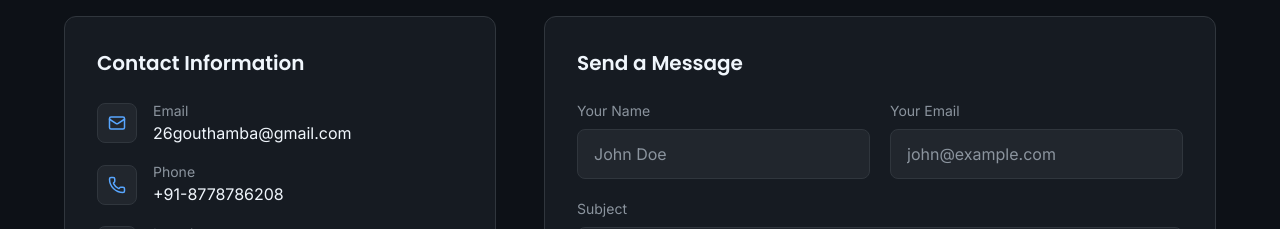
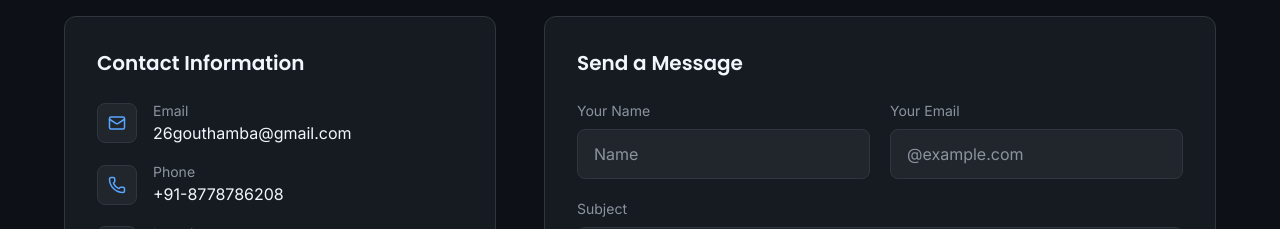
Before and after one commit to Gouthambalaji03/Goutham-Balaji-P-S-Portfolio, a React (Vite) app: page / in a window 1280 px wide. Shown: the part 3060-3289 px from the top of the page. Built offline with nearby package versions, Linux system fonts and the light colour scheme.

Commit message:
github account linked properly

```diff
--- a/src/components/Contact.jsx
+++ b/src/components/Contact.jsx
@@ -18,7 +18,7 @@ const Contact = () => {
 
   const socialLinks = [
     { icon: Linkedin, label: 'LinkedIn', href: 'https://www.linkedin.com/in/gouthambalajips' },
-    { icon: Github, label: 'GitHub', href: 'https://github.com/gouthambalajips' },
+    { icon: Github, label: 'GitHub', href: 'https://github.com/Gouthambalaji03' },
   ];
 
   const handleChange = (e) => {
@@ -115,7 +115,7 @@ const Contact = () => {
                       onChange={handleChange}
                       required
                       className="w-full px-3 sm:px-4 py-2.5 sm:py-3 rounded-lg bg-dark-light border border-dark-border text-text-primary placeholder-text-muted focus:outline-none focus:border-primary transition-colors text-sm sm:text-base"
-                      placeholder="John Doe"
+                      placeholder="Name"
                     />
                   </div>
                   <div>
@@ -130,7 +130,7 @@ const Contact = () => {
                       onChange={handleChange}
                       required
                       className="w-full px-3 sm:px-4 py-2.5 sm:py-3 rounded-lg bg-dark-light border border-dark-border text-text-primary placeholder-text-muted focus:outline-none focus:border-primary transition-colors text-sm sm:text-base"
-                      placeholder="john@example.com"
+                      placeholder="@example.com"
                     />
                   </div>
                 </div>
--- a/src/components/Footer.jsx
+++ b/src/components/Footer.jsx
@@ -3,7 +3,7 @@ import { Linkedin, Github, Mail, Heart } from 'lucide-react';
 const Footer = () => {
   const socialLinks = [
     { icon: Linkedin, label: 'LinkedIn', href: 'https://www.linkedin.com/in/gouthambalajips' },
-    { icon: Github, label: 'GitHub', href: 'https://github.com/gouthambalajips' },
+    { icon: Github, label: 'GitHub', href: 'https://github.com/Gouthambalaji03' },
     { icon: Mail, label: 'Email', href: 'mailto:26gouthamba@gmail.com' },
   ];
 
```
